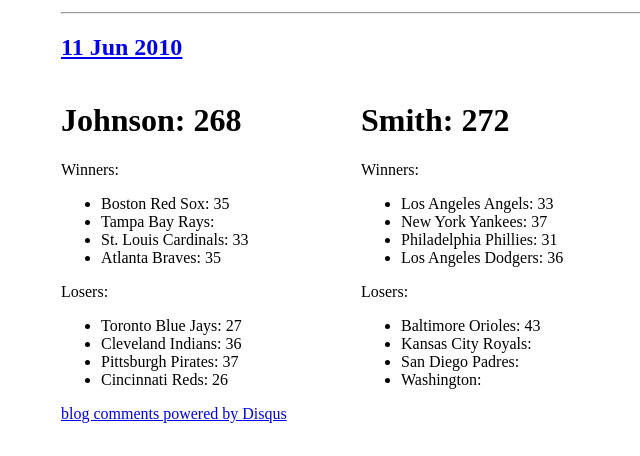
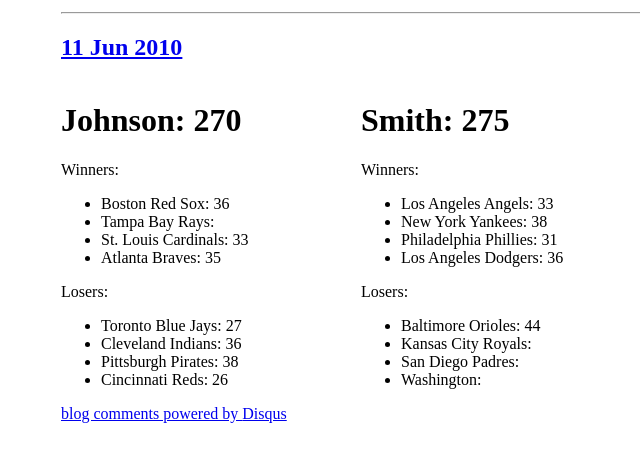
Before and after one commit to travisj/thebet, a Jekyll site: the page built from _posts/2010-06-11-Results.markdown, in a window 1280 px wide. Shown: the part 247-703 px from the top of the page, without its empty margins (279-919 px from the left). Built offline with Jekyll 4.4.1, drawn with Linux system fonts in a browser that asks for light colours; nearby versions of some CDN libraries; Markdown is read by kramdown in place of the engine named in the settings; comment, search, counter and statistics services are not loaded.

Commit message:
adding todays results

```diff
--- a/_posts/2010-06-11-Results.markdown
+++ b/_posts/2010-06-11-Results.markdown
@@ -1,21 +1,21 @@
 ---
 layout: post
-johnson: 268
-smith: 272
+johnson: 270
+smith: 275
 tor: 27
 cle: 36
-bos: 35
+bos: 36
 tb: 39
-pit: 37
+pit: 38
 cin: 26
 stl: 33
 atl: 35
-bal: 43
+bal: 44
 kc: 36
-nyy: 37
+nyy: 38
 laa: 33
 sd: 25
-wsh: 31
+wsh: 32
 phi: 31
 lad: 36
 ---
```
